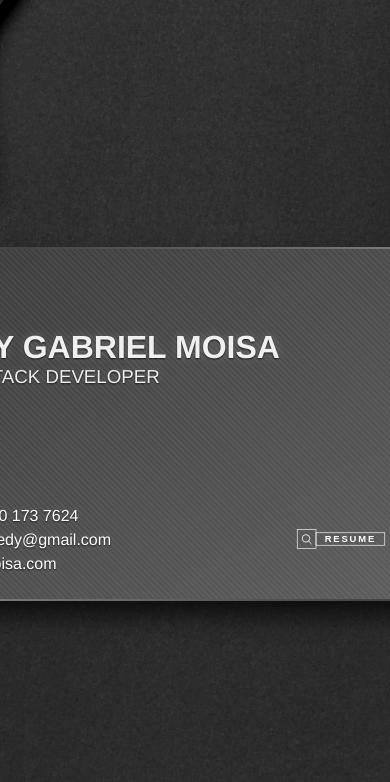
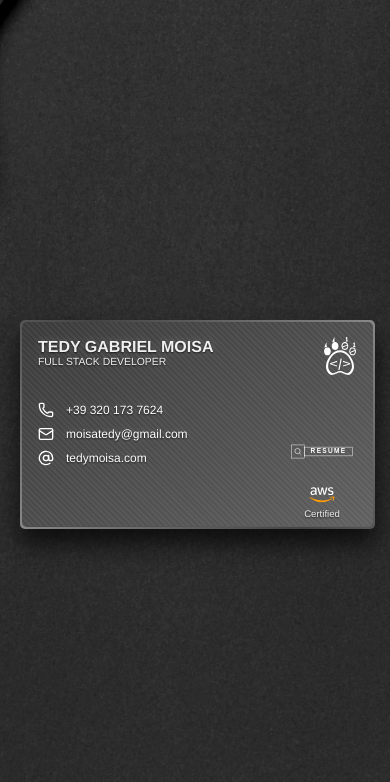
Before and after one commit to tedymoisa/portfolio-astro, an Astro site: page / in a window 390 px wide. Shown: the top 782 px of the page. Built offline with nearby package versions, Linux system fonts and the light colour scheme; Astro itself is replaced by a stand-in of ours.

Commit message:
feat: make css mobile responsive

```diff
--- a/src/components/index/BackBusinessCard.astro
+++ b/src/components/index/BackBusinessCard.astro
@@ -20,8 +20,6 @@ import { db } from "../../lib/database";
       ))
     }
   </div>
-
-  <div></div>
 </div>
 
 <style>
@@ -34,6 +32,7 @@ import { db } from "../../lib/database";
     display: flex;
     flex: 1;
     justify-content: center;
+    align-items: center;
   }
 
   .skills {
@@ -48,4 +47,30 @@ import { db } from "../../lib/database";
     gap: 1rem;
     align-items: center;
   }
+
+  @media (max-width: 480px) {
+    .container {
+      margin: 0;
+      padding: 0.75rem;
+    }
+
+    .skills {
+      flex-direction: row;
+      flex-wrap: wrap;
+      justify-content: center;
+      align-content: center;
+      gap: 0.4rem 0.75rem;
+    }
+
+    .skill {
+      width: calc(50% - 0.5rem);
+      gap: 0.4rem;
+      font-size: 0.65rem;
+    }
+
+    .skill :global(img) {
+      width: 14px;
+      height: 14px;
+    }
+  }
 </style>
--- a/src/components/index/FrontBusinessCard.astro
+++ b/src/components/index/FrontBusinessCard.astro
@@ -15,7 +15,7 @@ import { db } from "../../lib/database";
       <h1>{`${db.name.toUpperCase()} ${db.surname.toUpperCase()}`}</h1>
       <h3>{db.profession.toUpperCase()}</h3>
     </div>
-    <div>
+    <div class="logo-container">
       <Image src={logo} alt="logo" width={70} height={70} />
     </div>
   </div>
@@ -36,7 +36,7 @@ import { db } from "../../lib/database";
       </div>
     </div>
     <div class="footer-container">
-      <a href={db.resume} target="_blank">
+      <a href={db.resume} target="_blank" class="resume-link">
         <Image src={resume} alt="resume" width={100} height={50} />
       </a>
       <div class="aws">
@@ -50,74 +50,140 @@ import { db } from "../../lib/database";
 <style>
   h1 {
     margin: 0;
+    font-size: 1.8rem;
   }
-
   h3 {
     margin: 0;
     font-weight: 400;
+    font-size: 1.1rem;
   }
-
   p {
     margin: 0;
   }
-
   a {
     color: white;
     text-decoration: none;
   }
-
   a:hover {
     text-decoration: underline;
   }
-
   .container {
     margin: 1rem;
     display: flex;
     flex: 1;
     flex-direction: column;
     justify-content: space-between;
+    position: relative;
   }
-
   .up-container {
     display: flex;
     flex: 1;
     justify-content: space-between;
   }
-
   .credentials {
     padding-top: 4rem;
     padding-left: 1rem;
   }
-
   .down-container {
     display: flex;
     justify-content: space-between;
     align-items: center;
     padding: 0.5rem;
   }
-
   .contacts-container {
     display: flex;
     flex-direction: column;
     gap: 0.25rem;
   }
-
   .contacts {
     display: flex;
     gap: 0.5rem;
   }
-
   .footer-container {
     display: flex;
     align-items: center;
     justify-content: center;
     gap: 2rem;
   }
-
   .aws {
     display: flex;
     flex-direction: column;
     align-items: center;
     font-size: small;
   }
+
+  @media (max-width: 480px) {
+    .container {
+      margin: 0;
+      padding: 0.75rem;
+    }
+    .up-container,
+    .down-container {
+      position: static;
+    }
+
+    .credentials {
+      position: absolute;
+      top: 1rem;
+      left: 1rem;
+      padding: 0;
+    }
+    .logo-container {
+      position: absolute;
+      top: 0.5rem;
+      right: 0.5rem;
+    }
+    .contacts-container {
+      position: absolute;
+      top: 5rem;
+      left: 1rem;
+      gap: 0.5rem;
+    }
+    .footer-container {
+      position: absolute;
+      bottom: 0.5rem;
+      right: 1rem;
+      flex-direction: column;
+      gap: 0.5rem;
+      align-items: center;
+    }
+
+    h1 {
+      font-size: 1rem;
+    }
+    h3 {
+      font-size: 0.65rem;
+      font-weight: 300;
+    }
+    .logo-container,
+    .logo-container :global(img) {
+      width: 50px;
+      height: 50px;
+    }
+    .contacts {
+      gap: 0.75rem;
+      align-items: center;
+    }
+    .contacts :global(img) {
+      width: 16px;
+      height: 16px;
+    }
+    .contacts a {
+      font-size: 0.75rem;
+    }
+    .resume-link :global(img) {
+      width: 70px;
+      height: 35px;
+    }
+    .aws {
+      gap: 0.1rem;
+    }
+    .aws p {
+      font-size: 0.6rem;
+    }
+    .aws :global(img) {
+      width: 40px;
+      height: 25px;
+    }
+  }
 </style>
--- a/src/pages/index.astro
+++ b/src/pages/index.astro
@@ -174,4 +174,11 @@ import Layout from "../layouts/Layout.astro";
       transform: rotateY(360deg);
     }
   }
+
+  @media (max-width: 640px) {
+    .card-container {
+      width: 90vw;
+      height: calc(90vw * 0.5833);
+    }
+  }
 </style>
```
